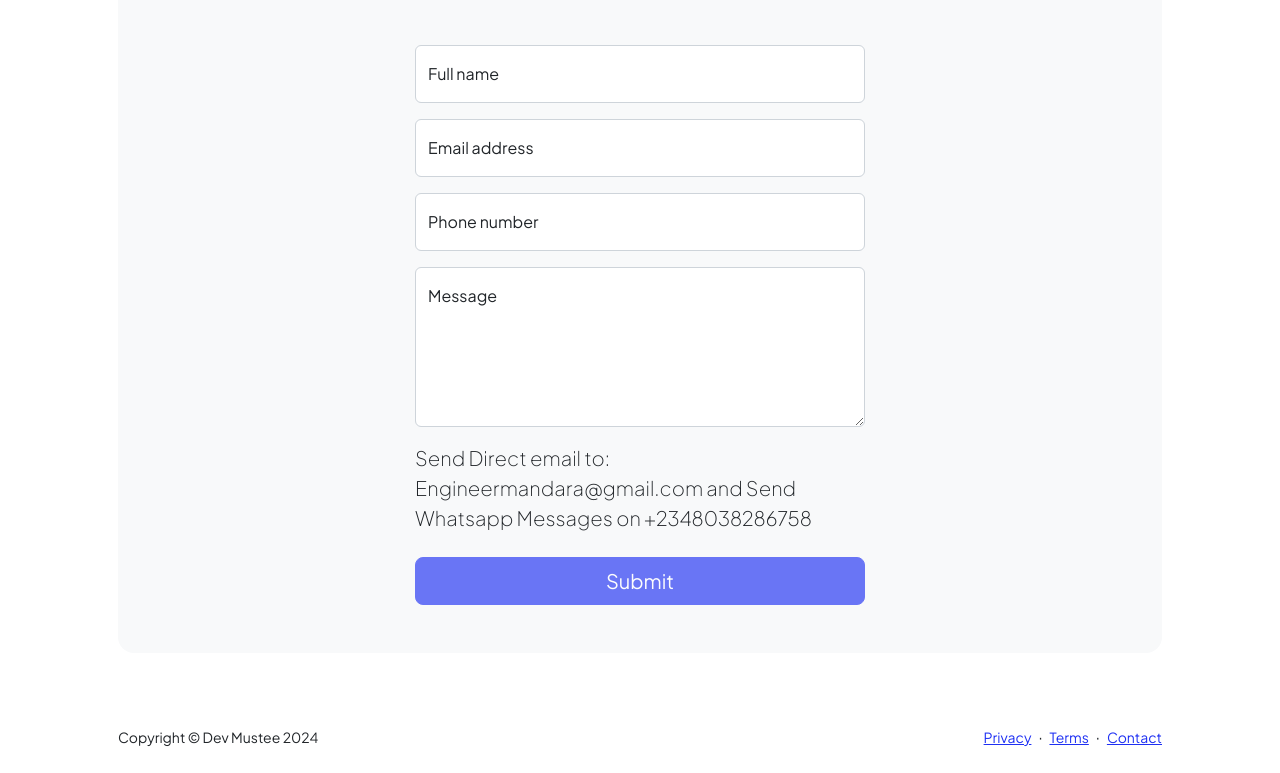
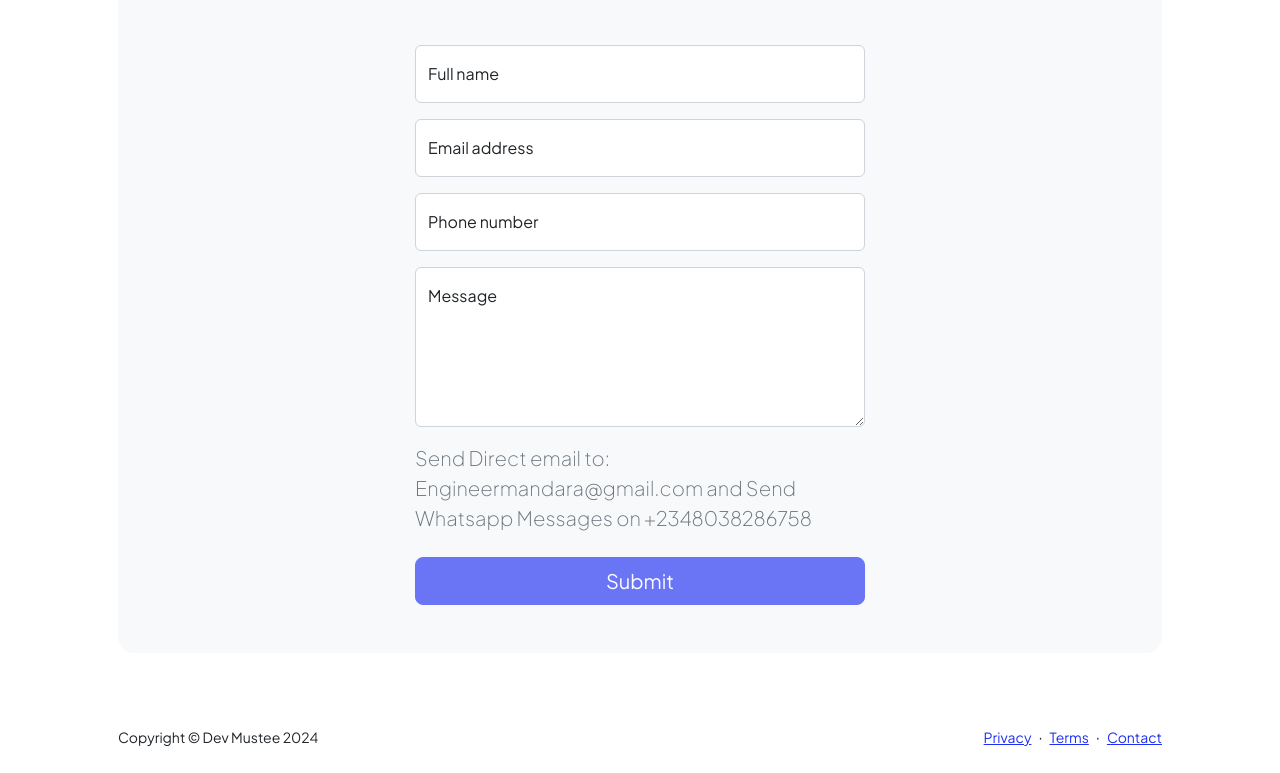
Before and after one commit to Mandara7030/Main-Portfolio, a plain HTML site: page contact.html in a window 1280 px wide. Shown: the part 321-1094 px from the top of the page. Drawn offline with nearby package versions, Linux system fonts and the light colour scheme.

Commit message:
Update contact.html

```diff
--- a/contact.html
+++ b/contact.html
@@ -80,7 +80,7 @@
                                         <div class="invalid-feedback" data-sb-feedback="message:required">A message is required.</div>
                                     </div>
                                     <div>
-                                        <P class="lead fw-light mb-4"> Send Direct email to: Engineermandara@gmail.com and Send Whatsapp Messages on +2348038286758</P>
+                                        <P class="lead fw-light mb-4 text-muted"> Send Direct email to: Engineermandara@gmail.com and Send Whatsapp Messages on +2348038286758</P>
                                     </div>
                                     <!-- Submit success message-->
                                     <!---->
```
